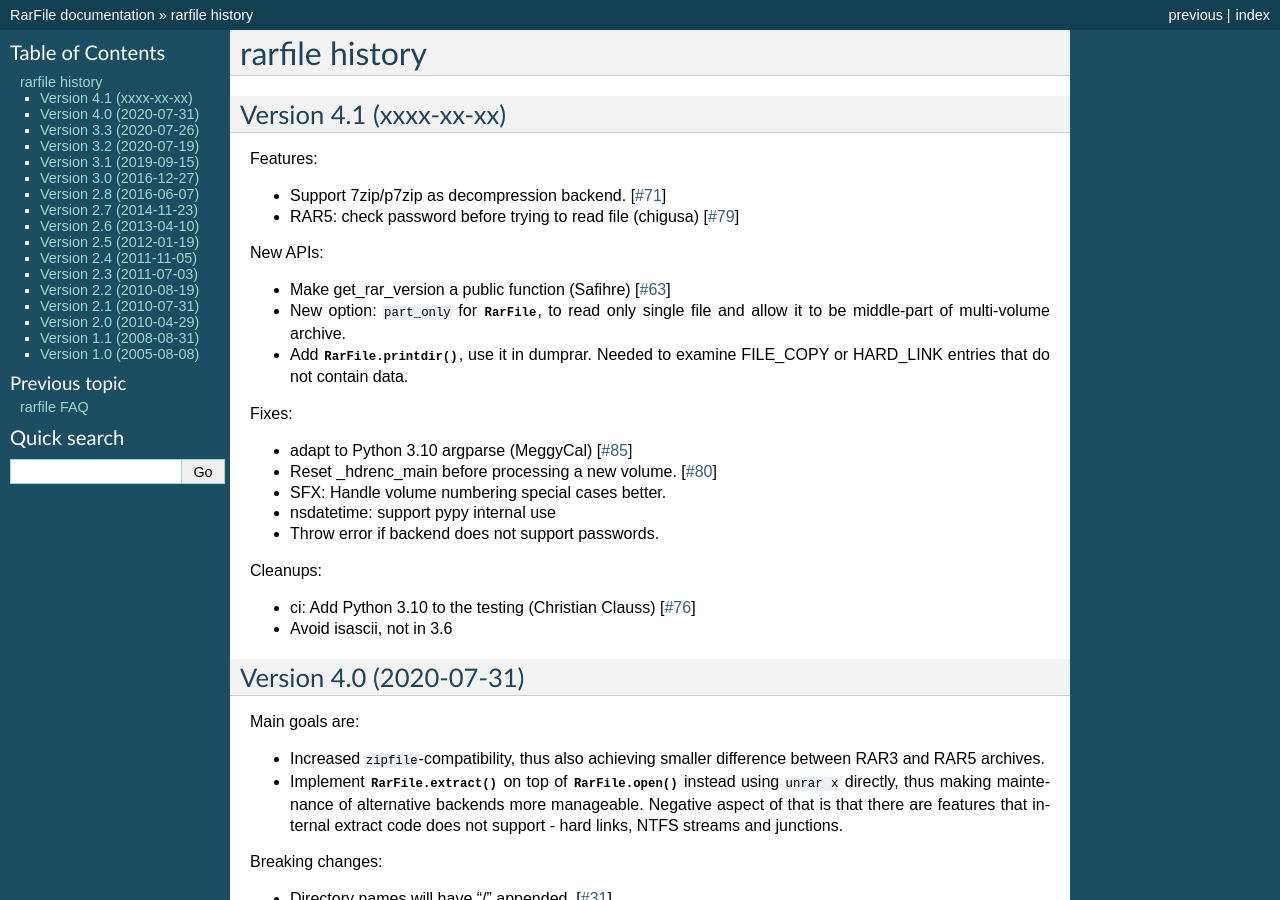
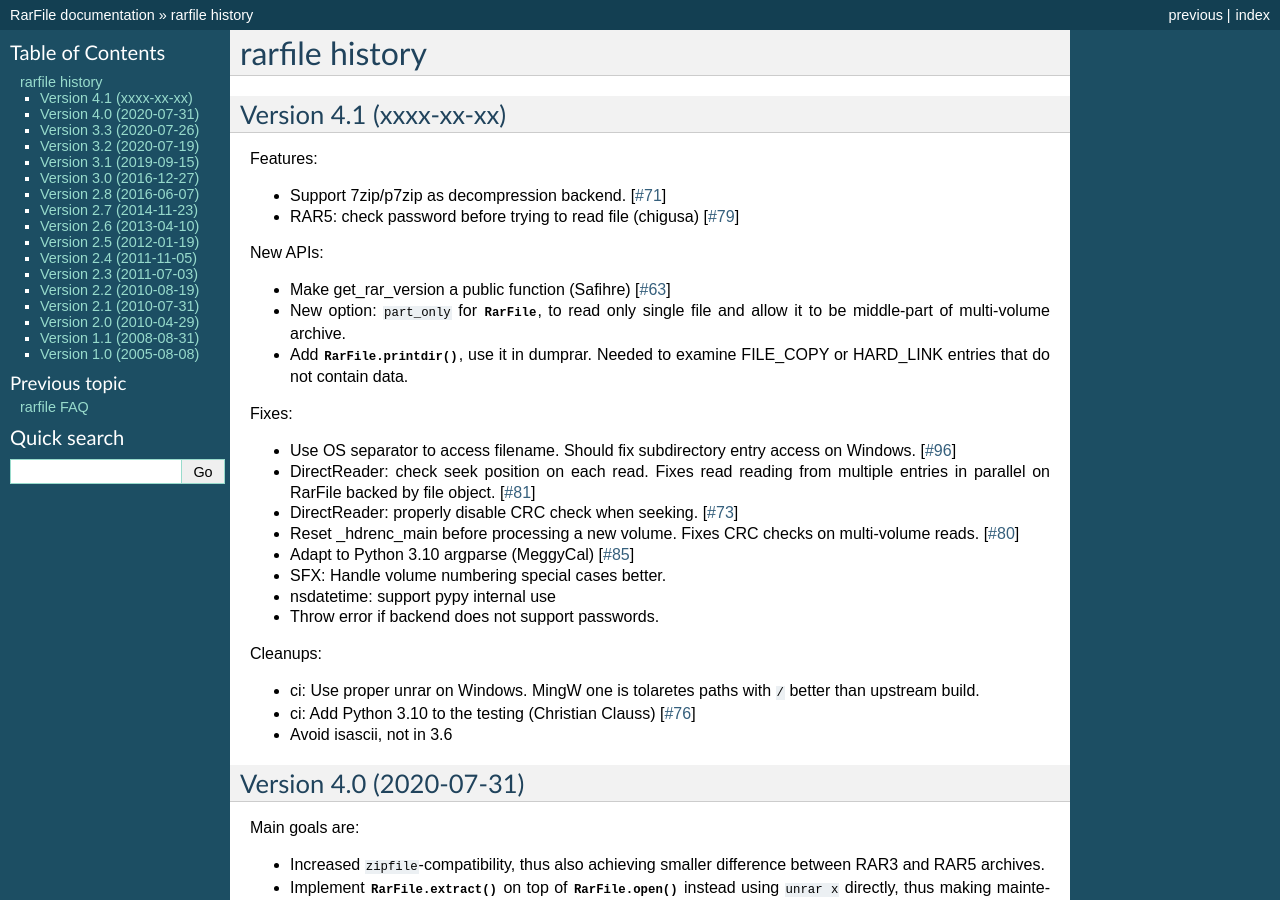
Before and after one commit to markokr/rarfile, a Sphinx documentation site: the page built from doc/news.rst, in a window 1280 px wide and 900 px high. Built offline with Sphinx 7.4.7, drawn with Linux system fonts in a browser that asks for light colours.

Commit message:
doc: second go at 4.1 news

```diff
--- a/doc/news.rst
+++ b/doc/news.rst
@@ -26,16 +26,28 @@ New APIs:
 
 Fixes:
 
-* adapt to Python 3.10 argparse (MeggyCal)
+* Use OS separator to access filename.  Should fix
+  subdirectory entry access on Windows.
+  [`#96 <https://github.com/markokr/rarfile/pull/96>`_]
+* DirectReader: check seek position on each read.
+  Fixes read reading from multiple entries in parallel
+  on RarFile backed by file object.
+  [`#81 <https://github.com/markokr/rarfile/pull/81>`_]
+* DirectReader: properly disable CRC check when seeking.
+  [`#73 <https://github.com/markokr/rarfile/issues/73>`_]
+* Reset _hdrenc_main before processing a new volume.
+  Fixes CRC checks on multi-volume reads.
+  [`#80 <https://github.com/markokr/rarfile/pull/80>`_]
+* Adapt to Python 3.10 argparse (MeggyCal)
   [`#85 <https://github.com/markokr/rarfile/pull/85>`_]
-* Reset _hdrenc_main before processing a new volume.
-  [`#80 <https://github.com/markokr/rarfile/pull/80>`_]
 * SFX: Handle volume numbering special cases better.
 * nsdatetime: support pypy internal use
 * Throw error if backend does not support passwords.
 
 Cleanups:
 
+* ci: Use proper unrar on Windows.  MingW one is tolaretes
+  paths with ``/`` better than upstream build.
 * ci: Add Python 3.10 to the testing (Christian Clauss)
   [`#76 <https://github.com/markokr/rarfile/pull/76>`_]
 * Avoid isascii, not in 3.6
```
